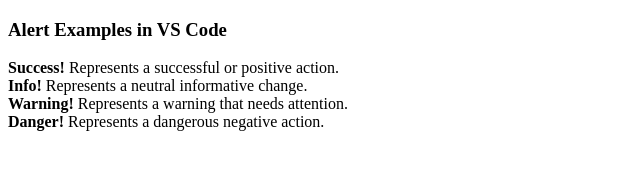
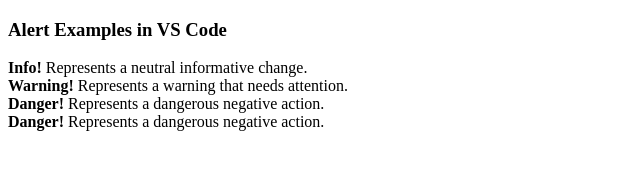
Before and after one commit to jeraldngo959/Git_Practice, a plain HTML site: page index.html in a window 1280 px wide. Shown: the whole page, without its empty margins (0-640 px from the left). Drawn offline with Linux system fonts and the light colour scheme.

Commit message:
Added Features

```diff
--- a/index.html
+++ b/index.html
@@ -1,15 +1,15 @@
 <!DOCTYPE html>
 <html lang="en">
 <head>
-    <title>Alert Examples</title>
+    <title>Alert Examples!!!!!</title>
     <meta charset="utf-8">
 </head>
 
 <h3>Alert Examples in VS Code</h3>
 
-<strong>Success!</strong> Represents a successful or positive action. </br>
 <strong>Info!</strong> Represents a neutral informative change. </br>
 <strong>Warning!</strong> Represents a warning that needs attention. </br>
 <strong>Danger!</strong> Represents a dangerous negative action. </br>
+<strong>Danger!</strong> Represents a dangerous negative action. </br>
 
 </html>
```
